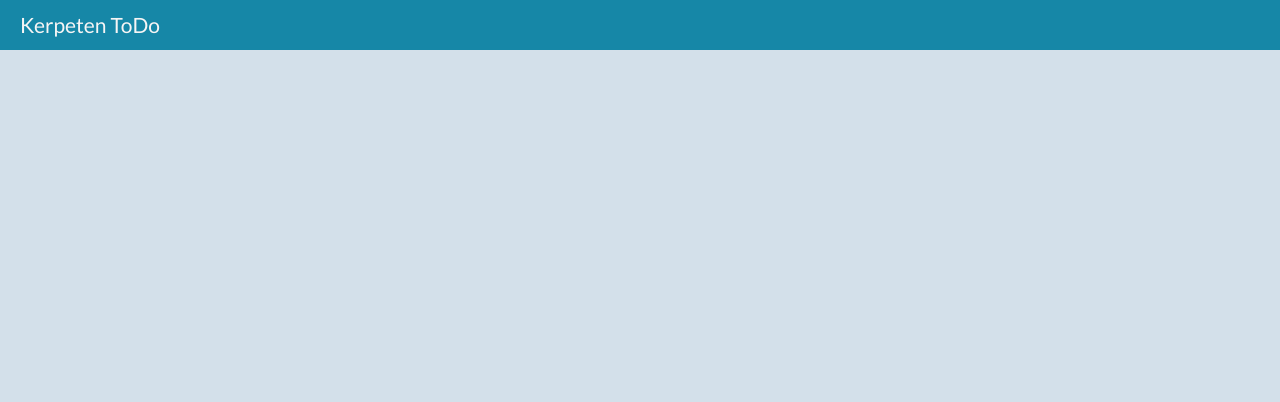
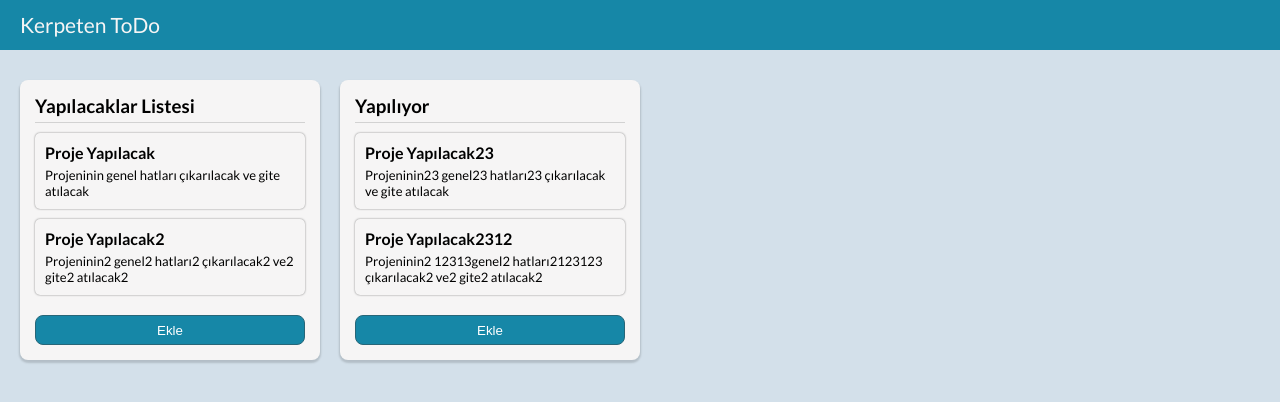
Before and after one commit to eminuzn/vue-todo, a Vue app in the folder vue-todo/: page / in a window 1280 px wide. Shown: the top 402 px of the page. Built offline with nearby package versions, Linux system fonts and the light colour scheme.

Commit message:
list and task component template

```diff
--- /dev/null
+++ b/vue-todo/public/data.json
@@ -0,0 +1,34 @@
+[
+  {
+    "id":1,
+    "name":"Yapılacaklar Listesi",
+    "tasks":[
+      {
+        "id":1,
+        "name":"Proje Yapılacak",
+        "description":"Projeninin genel hatları çıkarılacak ve gite atılacak"
+      },
+      {
+        "id":2,
+        "name":"Proje Yapılacak2",
+        "description":"Projeninin2 genel2 hatları2 çıkarılacak2 ve2 gite2 atılacak2"
+      }
+    ]
+  },
+  {
+    "id":2,
+    "name":"Yapılıyor",
+    "tasks":[
+      {
+        "id":1,
+        "name":"Proje Yapılacak23",
+        "description":"Projeninin23 genel23 hatları23 çıkarılacak ve gite atılacak"
+      },
+      {
+        "id":2,
+        "name":"Proje Yapılacak2312",
+        "description":"Projeninin2 12313genel2 hatları2123123 çıkarılacak2 ve2 gite2 atılacak2"
+      }
+    ]
+  }
+]
--- a/vue-todo/src/App.vue
+++ b/vue-todo/src/App.vue
@@ -1,16 +1,28 @@
 <template>
   <div id="app">
     <Header/>
+    <Main :lists="lists"/>
   </div>
 </template>
 
 <script>
-import Header from './components/header/Header'
+import Header from './components/shared/Header'
+import Main from './components/shared/Main'
 
 export default {
   name: 'app',
   components: {
-    Header
+    Header,
+    Main
+  },
+  data() {
+    return {
+      lists: []
+    }
+  },
+  async created(){
+    const listsData =await fetch("http://localhost:8080/data.json")
+    this.lists = await listsData.json()
   }
 }
 </script>
@@ -19,10 +31,10 @@ export default {
   @import url('https://fonts.googleapis.com/css2?family=Lato:ital,wght@0,300;0,400;0,700;0,900;1,300;1,400;1,700;1,900&display=swap');
   *{
     box-sizing: border-box;
+    margin: 0;
+    padding: 0;
   }
   body{
-    margin: 0;
-    padding: 0;
     background: #d3e0ea;
     font-family: 'Lato', sans-serif;
   }
--- /dev/null
+++ b/vue-todo/src/components/list/AddTask.vue
@@ -0,0 +1,58 @@
+<template>
+  <div>
+    <button v-if="!isAddFormActive" @click="isAddFormActive = !isAddFormActive">Ekle</button>
+
+    <div v-if="isAddFormActive" class="add-form">
+      <input v-model="formTaskName" placeholder="Başlık" type="text">
+      <input v-model="formTaskDesc" placeholder="Açıklama" type="text">
+      <button @click="AddTask()">Ekle</button>
+    </div>
+  </div>
+</template>
+
+<script>
+export default {
+  name:"AddTask",
+  data() {
+    return {
+      isAddFormActive: false,
+      formTaskName:"",
+      formTaskDesc:""
+    }
+  },
+  methods:{
+    AddTask(){
+      this.isAddFormActive = !this.isAddFormActive
+    }
+  }
+}
+</script>
+
+<style scoped>
+  input{
+    width: 100%;
+    height: 30px;
+    padding: 0px 10px;
+    margin-bottom: 5px;
+    border-radius: 5px;
+    outline: none;
+    border: 1px solid grey;
+  }
+  input:focus{
+    border: 2px solid #1687a7;
+  }
+  button{
+    width: 100%;
+    height: 30px;
+    border-radius: 8px;
+    border: 1px solid #276678;
+    outline: none;
+    cursor: pointer;
+    background: #1687a7;
+    color: white;
+    transition: all 0.3s ease-in-out;
+  }
+  button:hover{
+    background: #276678;
+  }
+</style>
--- /dev/null
+++ b/vue-todo/src/components/list/List.vue
@@ -0,0 +1,50 @@
+<template>
+  <div class="list-container">
+
+    <h3>{{list.name}}</h3>
+
+    <div class="list">
+      <Task v-for="task in list.tasks" :key="task.id" :task="task" />
+    </div>
+
+    <AddTask/>
+
+  </div>
+</template>
+
+<script>
+import Task from '../task/Task'
+import AddTask from './AddTask'
+export default {
+  name:"List",
+  props: {
+    list: Object
+  },
+  components:{
+    Task,
+    AddTask
+  }
+}
+</script>
+
+<style scoped>
+  .list-container{
+    background: #f6f5f5;
+    max-width: 300px;
+    width: 100%;
+    margin: 10px 10px;
+    border-radius: 8px;
+    padding: 15px;
+    box-shadow: 0px 2px 2px 1px rgba(0,0,0,0.15);
+  }
+  .list{
+    width: 100%;
+    margin-bottom: 20px;
+  }
+  h3{
+    border-bottom: 1px solid #d2d2d2;
+    padding-bottom: 5px;
+    margin-bottom: 5px;
+  }
+
+</style>
--- /dev/null
+++ b/vue-todo/src/components/shared/Main.vue
@@ -0,0 +1,28 @@
+<template>
+  <main>
+    <List :list="list" :key="list.id" v-for="list in lists"/>
+  </main>
+</template>
+
+<script>
+
+import List from '../list/List'
+
+export default {
+  name:"Main",
+  props: {
+    lists: Array
+  },
+  components: {
+    List
+  }
+}
+</script>
+
+<style scoped>
+  main{
+    padding: 20px 20px 20px 10px;
+    display: flex;
+  }
+
+</style>
--- /dev/null
+++ b/vue-todo/src/components/task/Task.vue
@@ -0,0 +1,32 @@
+<template>
+  <div class="task">
+    <p class="header">{{task.name}}</p>
+    <p class="content">{{task.description}}</p>
+  </div>
+</template>
+
+<script>
+export default {
+  name:"Task",
+  props: {
+    task: Object
+  }
+}
+</script>
+
+<style scoped>
+
+  .task{
+    padding: 10px;
+    margin: 10px 0;
+    box-shadow: 0px 0px 2px 0px rgba(0,0,0,0.5);
+    border-radius: 5px;
+  }
+  .header{
+    font-weight: bold;
+    margin-bottom: 5px;
+  }
+  .content{
+    font-size: 13px;
+  }
+</style>
```
Also changed, not shown: vue-todo/src/components/list/Lists.vue (deleted), vue-todo/src/components/shared/Header.vue (renamed from vue-todo/src/components/header/Header.vue).
